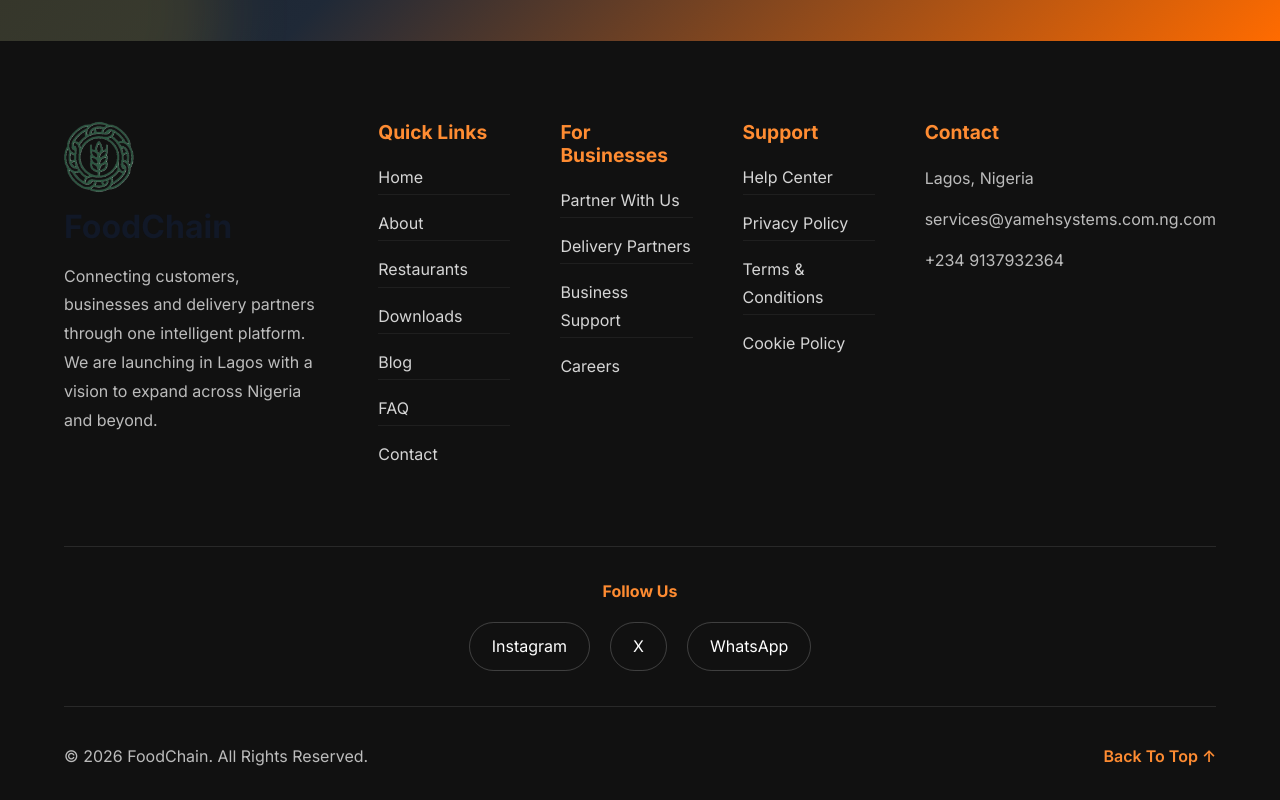
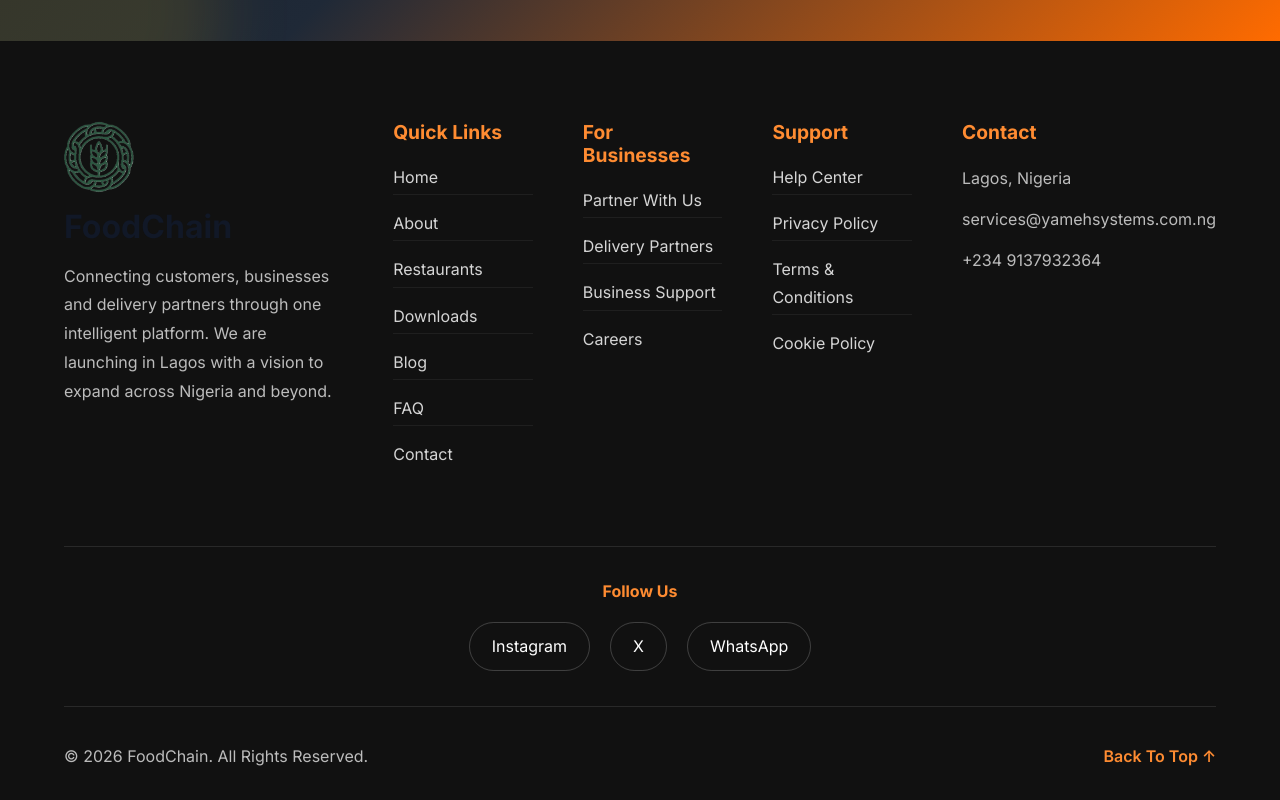
Before and after one commit to chigozie32/foodchain, a plain HTML site: page about.html in a window 1280 px wide. Shown: the part 7501-8301 px from the top of the page. Drawn offline with Linux system fonts and the light colour scheme.

Commit message:
edit the email from services@yamehsystems.com.ng.com  to services@yamehsystems.com.ng

```diff
--- a/about.html
+++ b/about.html
@@ -1133,7 +1133,7 @@
 
                     <p>
 
-                        services@yamehsystems.com.ng.com
+                        services@yamehsystems.com.ng
 
                     </p>
 
```
Also changed, not shown: blog.html (+1 -1 lines), contact.html (+1 -1 lines), downloads.html (+1 -1 lines), faq.html (+1 -1 lines), index.html (+1 -1 lines), partners.html (+1 -1 lines), restaurants.html (+1 -1 lines), restaurants2.html (+1 -1 lines), single-blog.html (+1 -1 lines), single-restaurant.html (+1 -1 lines).
